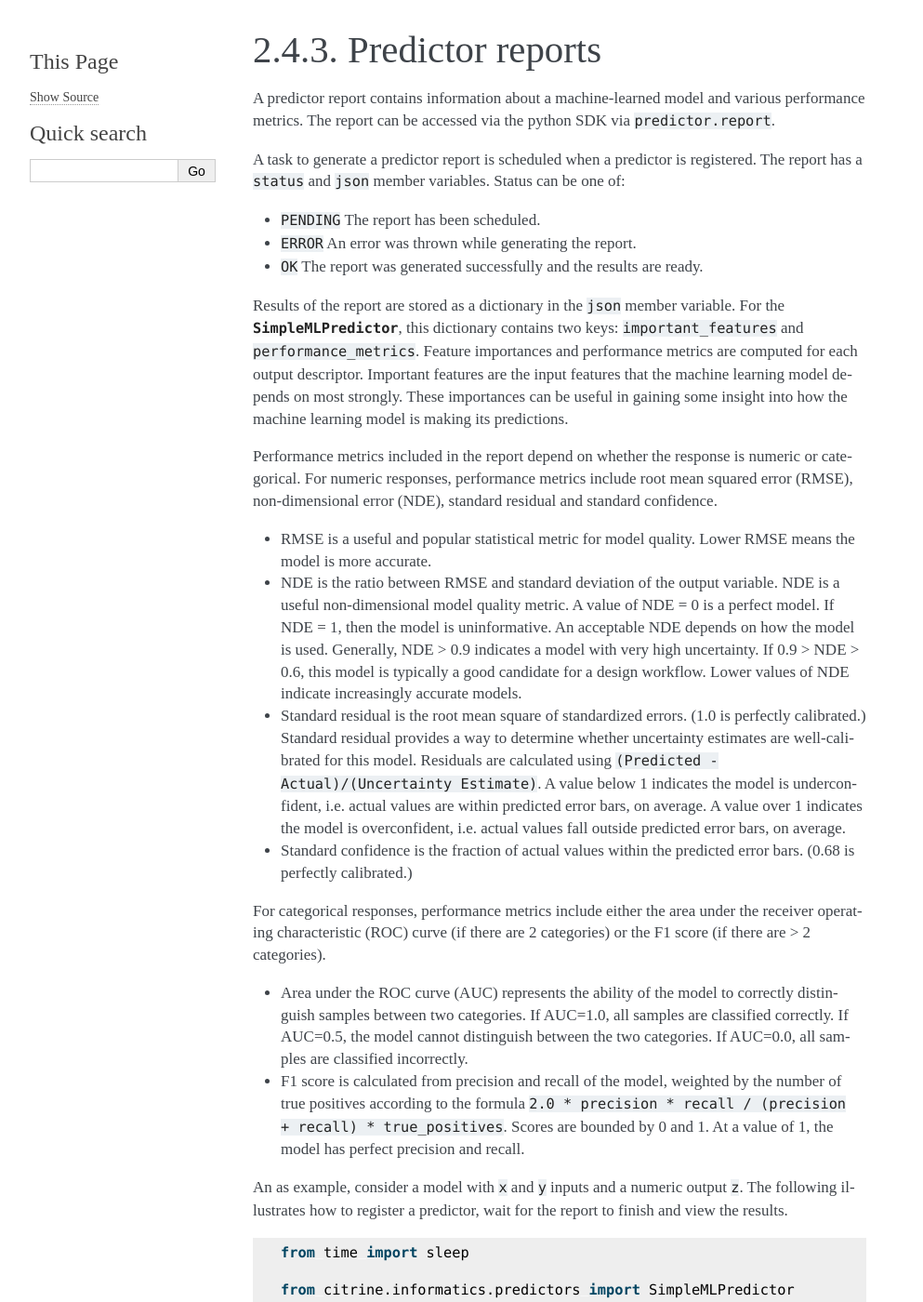
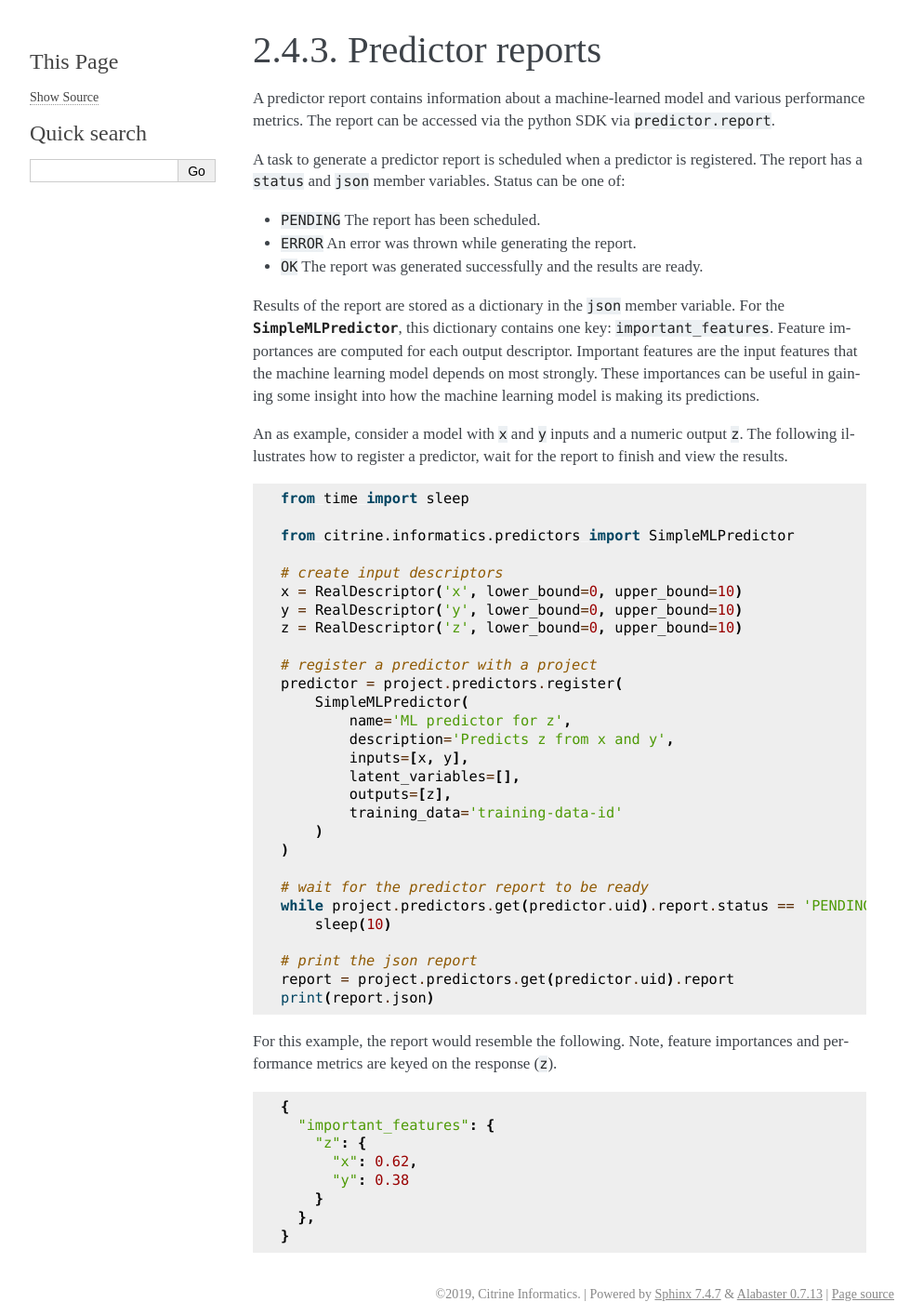
Before and after one commit to CitrineInformatics/citrine-python, a Sphinx documentation site: the page built from docs/source/workflows/predictor_reports.rst, in a window 1280 px wide and 1400 px high. Shown: the whole window at 93% size, without its empty margins (148-1141 px from the left). Built offline with Sphinx 7.4.7, drawn with Linux system fonts in a browser that asks for light colours; some of the changed text lies outside the part shown.

Commit message:
predictor reports updates

```diff
--- a/docs/source/workflows/predictor_reports.rst
+++ b/docs/source/workflows/predictor_reports.rst
@@ -13,40 +13,10 @@ Status can be one of:
 -  ``OK`` The report was generated successfully and the results are ready.
 
 Results of the report are stored as a dictionary in the ``json`` member variable.
-For the :class:`~citrine.informatics.predictors.SimpleMLPredictor`, this dictionary contains two keys: ``important_features`` and ``performance_metrics``.
-Feature importances and performance metrics are computed for each output descriptor.
+For the :class:`~citrine.informatics.predictors.SimpleMLPredictor`, this dictionary contains one key: ``important_features``.
+Feature importances are computed for each output descriptor.
 Important features are the input features that the machine learning model depends on most strongly.
 These importances can be useful in gaining some insight into how the machine learning model is making its predictions.
-
-Performance metrics included in the report depend on whether the response is numeric or categorical.
-For numeric responses, performance metrics include root mean squared error (RMSE), non-dimensional error (NDE), standard residual and standard confidence.
-
--  RMSE is a useful and popular statistical metric for model quality.
-   Lower RMSE means the model is more accurate.
--  NDE is the ratio between RMSE and standard deviation of the output variable.
-   NDE is a useful non-dimensional model quality metric.
-   A value of NDE = 0 is a perfect model. If NDE = 1, then the model is uninformative.
-   An acceptable NDE depends on how the model is used.
-   Generally, NDE > 0.9 indicates a model with very high uncertainty.
-   If 0.9 > NDE > 0.6, this model is typically a good candidate for a design workflow.
-   Lower values of NDE indicate increasingly accurate models.
--  Standard residual is the root mean square of standardized errors.
-   (1.0 is perfectly calibrated.)
-   Standard residual provides a way to determine whether uncertainty estimates are well-calibrated for this model.
-   Residuals are calculated using ``(Predicted - Actual)/(Uncertainty Estimate)``.
-   A value below 1 indicates the model is underconfident, i.e. actual values are within predicted error bars, on average.
-   A value over 1 indicates the model is overconfident, i.e. actual values fall outside predicted error bars, on average.
--  Standard confidence is the fraction of actual values within the predicted error bars.
-   (0.68 is perfectly calibrated.)
-
-For categorical responses, performance metrics include either the area under the receiver operating characteristic (ROC) curve (if there are 2 categories) or the F1 score (if there are > 2 categories).
-
--  Area under the ROC curve (AUC) represents the ability of the model to correctly distinguish samples between two categories.
-   If AUC=1.0, all samples are classified correctly.
-   If AUC=0.5, the model cannot distinguish between the two categories.
-   If AUC=0.0, all samples are classified incorrectly.
--  F1 score is calculated from precision and recall of the model, weighted by the number of true positives according to the formula ``2.0 * precision * recall / (precision + recall) * true_positives``.
-   Scores are bounded by 0 and 1. At a value of 1, the model has perfect precision and recall.
 
 An as example, consider a model with ``x`` and ``y`` inputs and a numeric output ``z``.
 The following illustrates how to register a predictor, wait for the report to finish and view the results.
@@ -94,24 +64,4 @@ Note, feature importances and performance metrics are keyed on the response (``z
          "y": 0.38
        }
      },
-     "performance_metrics": {
-       "z": {
-         "ndme": {
-           "value": 0.39,
-           "description": "non-dimensional model error (0.0 for a perfect model)"
-         },
-         "rmse": {
-           "value": 17.40,
-           "description": "Root mean squared error (0.0 for a perfect model)"
-         },
-         "std_residual": {
-           "value": 1.18,
-           "description": "uncertainty calibration: root mean square of standardized errors (1.0 is perfectly calibrated)"
-         },
-         "std_confidence": {
-           "value": 0.63,
-           "description": "uncertainty calibration: fraction of actual values within the prediction error bars (0.68 is perfectly calibrated)"
-         }
-       }
-     }
    }
```
Also changed, not shown: docs/source/workflows/performance_workflows.rst (+29 -1 lines).
